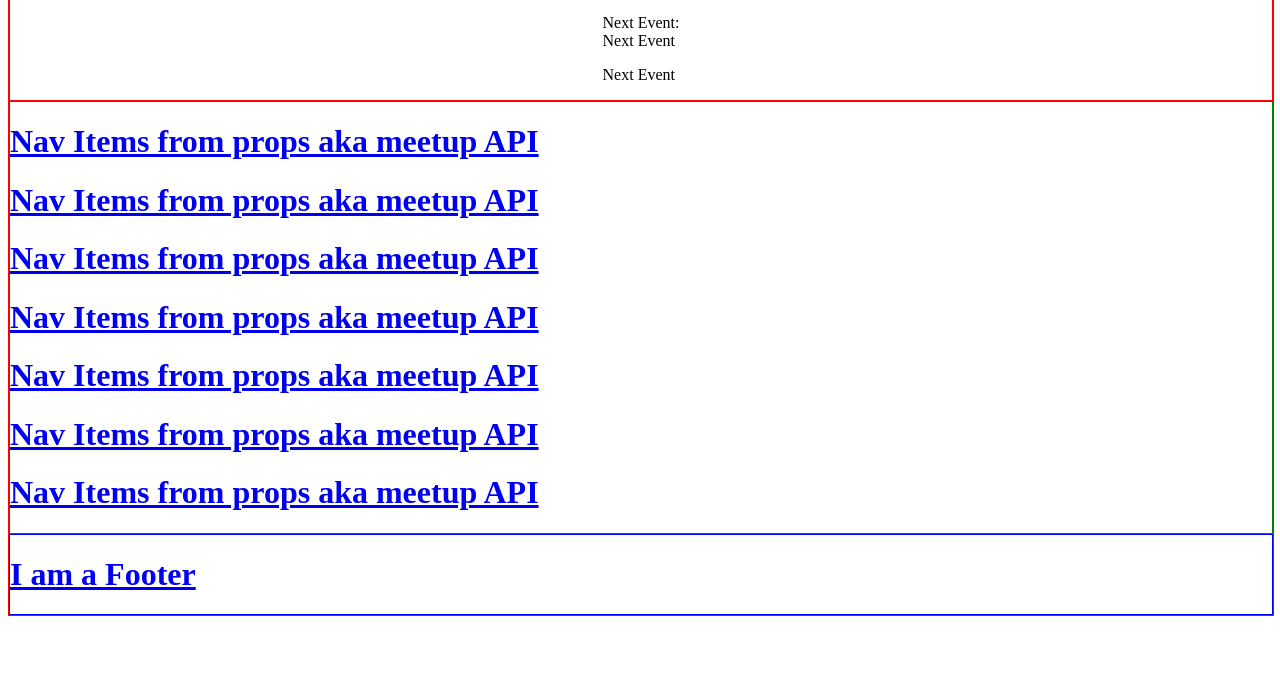
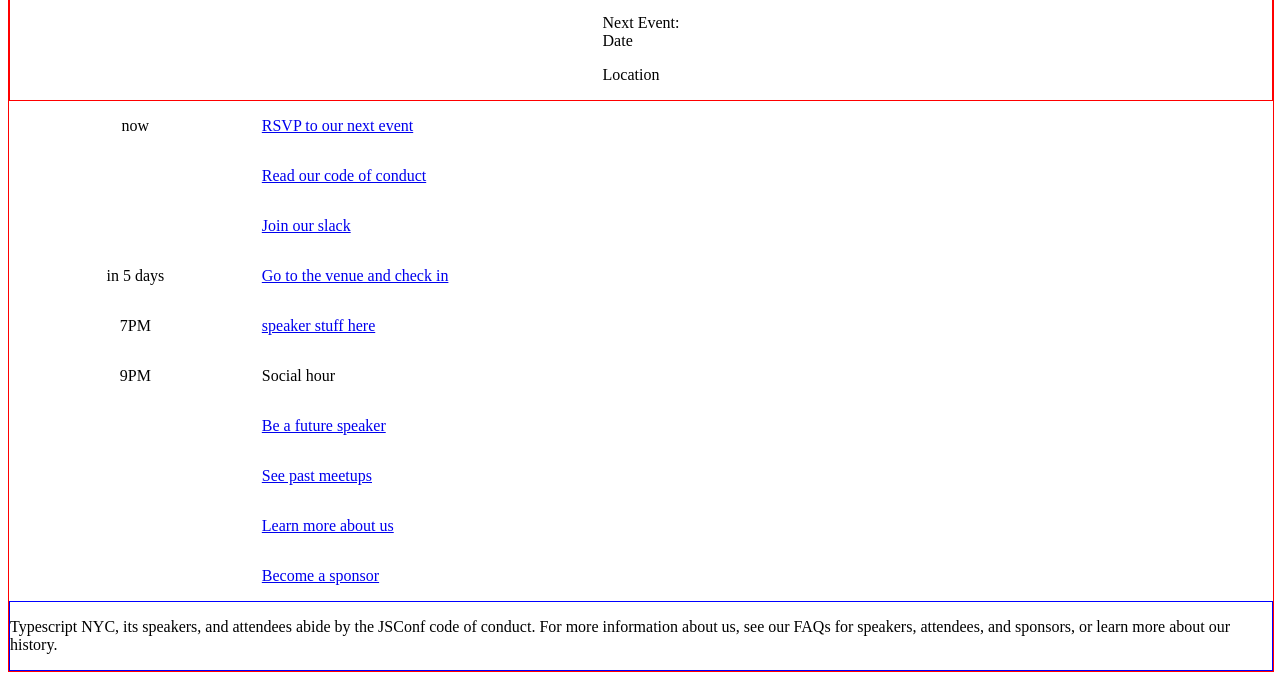
Before and after one commit to tsnyc/website, a Gatsby site: page / in a window 1280 px wide. Shown: the part 185-865 px from the top of the page. Before the commit the page ends 809 px from the top, so only its background shows below. Built offline with nearby package versions, Linux system fonts and the light colour scheme; Gatsby itself is replaced by a stand-in of ours.

Commit message:
Made makeNavLink function to render home page link list

```diff
--- a/src/components/Announcement.tsx
+++ b/src/components/Announcement.tsx
@@ -14,10 +14,13 @@
     <StickerStyle>
         <div className="sticker-container">
             <div className="sticker-content">
-                <p>Next Event: <br></br>Next Event</p>
-                <p>Next Event</p>
+                <p>Next Event: <br></br>Date</p>
+                <p>Location</p>
             </div>
         </div>
     </StickerStyle>
   )
 }
+
+// next event title, date, location from meetup api
+// next event title links to rsvp
--- a/src/components/Footer.tsx
+++ b/src/components/Footer.tsx
@@ -9,9 +9,7 @@
 export default function Footer() {
   return (
     <BorderDiv>
-      <Link to="/">
-        <h1>I am a Footer</h1>
-      </Link>
+        <p>Typescript NYC, its speakers, and attendees abide by the JSConf code of conduct. For more information about us, see our FAQs for speakers, attendees, and sponsors, or learn more about our history.</p>
     </BorderDiv>
   )
 }
--- a/src/components/HomeNav.tsx
+++ b/src/components/HomeNav.tsx
@@ -2,34 +2,148 @@
 import React from "react";
 import styled from 'styled-components'
 
+const navLinks = [
+  {
+    rsvp: {
+      link: 'https://www.meetup.com/TypeScriptNYC/events/251309133/',
+      description: 'RSVP to our next event',
+      time: 'now'
+    }
+  },
+  {
+    codeOfConduct: {
+      link: '/code-of-conduct',
+      description: 'Read our code of conduct',
+      time: ''
+    }
+  },
+  {
+    slack: {
+      link: 'https://slack.com/signin',
+      description: 'Join our slack',
+      time: ''
+    }
+  },
+  {
+    venueInstructions: {
+      link: 'google.com',
+      description: 'Go to the venue and check in',
+      time: 'in 5 days'
+    }
+  },
+  {
+    speakers: {
+      link: 'google.com',
+      description: 'speaker stuff here',
+      time: '7PM'
+    }
+  },
+  {
+    end: {
+      link: '',
+      description: 'Social hour',
+      time: '9PM'
+    }
+  },
+  {
+    speak: {
+      link: 'mailto:thefrankharvey@gmail.com',
+      description: 'Be a future speaker',
+      time: ''
+    }
+  },
+  {
+    pastMeetups: {
+      link: '/past-meetups',
+      description: 'See past meetups',
+      time: ''
+    }
+  },
+  {
+    aboutUs: {
+      link: '/about',
+      description: 'Learn more about us',
+      time: ''
+    }
+  },
+  {
+    becomeASponsor: {
+      link: '/faq',
+      description: 'Become a sponsor',
+      time: ''
+    }
+  },
+]
+
 export const BorderDiv = styled.div`
-border: 1px solid green;
+// border: 1px solid green;
+display: flex;
+flex-direction: column;
+justify-content: center;
+align-items: center;
 `;
+
+export const LeftColumn = styled.div`
+// border: 1px solid green;
+display: flex;
+flex-direction: column;
+justify-content: center;
+align-items: center;
+width:20%
+`;
+
+export const RightColumn = styled.div`
+// border: 1px solid green;
+display: flex;
+flex-direction: column;
+justify-content: center;
+align-items: flex-start;
+width:80%
+`;
+
+export const NavItem = styled.div`
+// border: 1px solid green;
+display: flex;
+flex-direction: row;
+justify-content: center;
+align-items: center;
+width:100%
+`;
+
+const makeNavLink = (navLinks) => {
+  if (navLinks.length > 0) {
+    return navLinks.map((item) => {
+      const itemContents = Object.values(item)[0];
+      let { link, description, time } = itemContents;
+
+      return <NavItem>
+        <LeftColumn>
+          <p>{`${time}`}</p>
+        </LeftColumn>
+        <RightColumn>
+          {fillRightColumn(link, description)}
+        </RightColumn>
+      </NavItem>
+    })
+  }
+}
+
+const fillRightColumn = (link, description) => {
+  if (link.length > 0 && link[0] === '/') {
+    return <Link to={`${link}`}>
+      <p>{`${description}`}</p>
+    </Link>
+  } else if (link.length > 0 && link[0] !== '/') {
+    return <a href={`${link}`} target="_blank"><p>{`${description}`}</p></a>
+  } else if (link.length === 0) {
+    return <p>{`${description}`}</p>
+  }
+}
 
 export default function HomeNav() {
   return (
     <BorderDiv>
-    <Link to="/">
-      <h1>Nav Items from props aka meetup API</h1>
-    </Link>
-    <Link to="/">
-      <h1>Nav Items from props aka meetup API</h1>
-    </Link>
-    <Link to="/">
-      <h1>Nav Items from props aka meetup API</h1>
-    </Link>
-    <Link to="/">
-      <h1>Nav Items from props aka meetup API</h1>
-    </Link>
-    <Link to="/">
-      <h1>Nav Items from props aka meetup API</h1>
-    </Link>
-    <Link to="/">
-      <h1>Nav Items from props aka meetup API</h1>
-    </Link>
-    <Link to="/">
-      <h1>Nav Items from props aka meetup API</h1>
-    </Link>
-  </BorderDiv>
+      {makeNavLink(navLinks)}
+    </BorderDiv>
   )
 }
```
Also changed, not shown: src/pages/about.tsx (line endings or trailing spaces), src/pages/index.tsx (line endings or trailing spaces).
